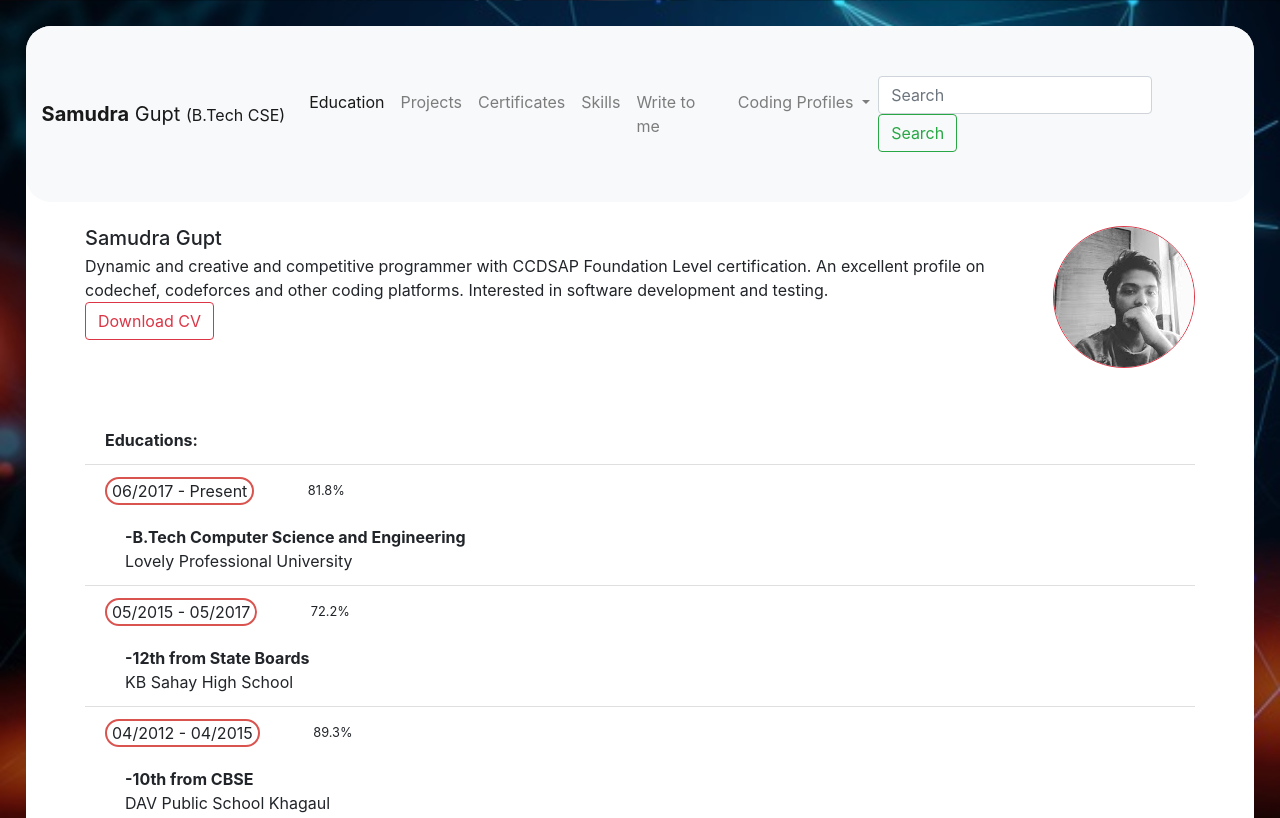
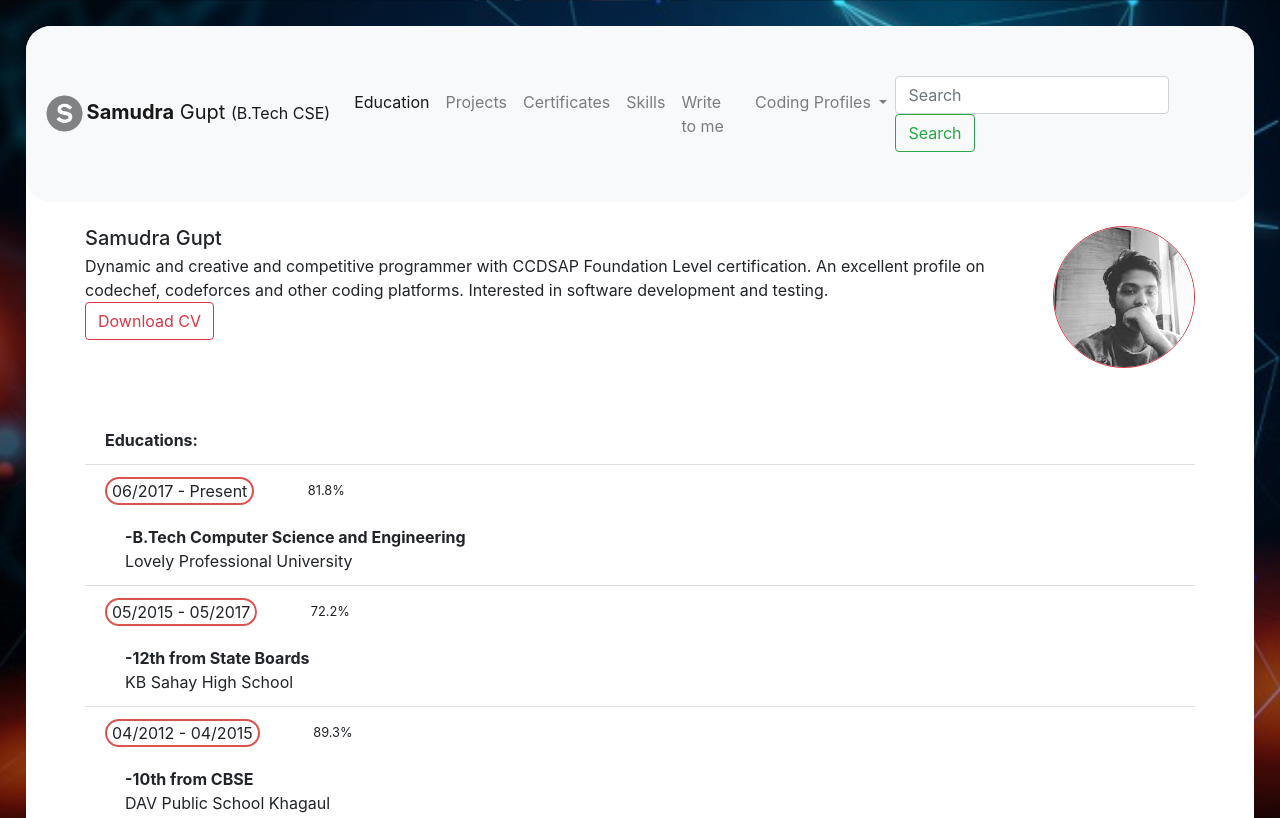
Before and after one commit to samudragupt/portfolio, a plain HTML site: page index.html in a window 1280 px wide. Shown: the top 818 px of the page. Drawn offline with nearby package versions, Linux system fonts and the light colour scheme.

Commit message:
Add files via upload

```diff
--- a/index.html
+++ b/index.html
@@ -88,7 +88,7 @@
    <body>
        <div class="main-container">
       <nav class="navbar navbar-expand-lg navbar-light bg-light nav-special top-pad">
-         <a class="navbar-brand" href="#"><b>Samudra</b> Gupt <small>(B.Tech CSE)</small></a>
+         <a class="navbar-brand" href="#"><img src="S.png" height="45px" width="45px"><b>Samudra</b> Gupt <small>(B.Tech CSE)</small></a>
          <button class="navbar-toggler" type="button" data-toggle="collapse" data-target="#navbarSupportedContent" aria-controls="navbarSupportedContent" aria-expanded="false" aria-label="Toggle navigation">
          <span class="navbar-toggler-icon"></span>
          </button>
```
Also changed, not shown: S.png (added).
